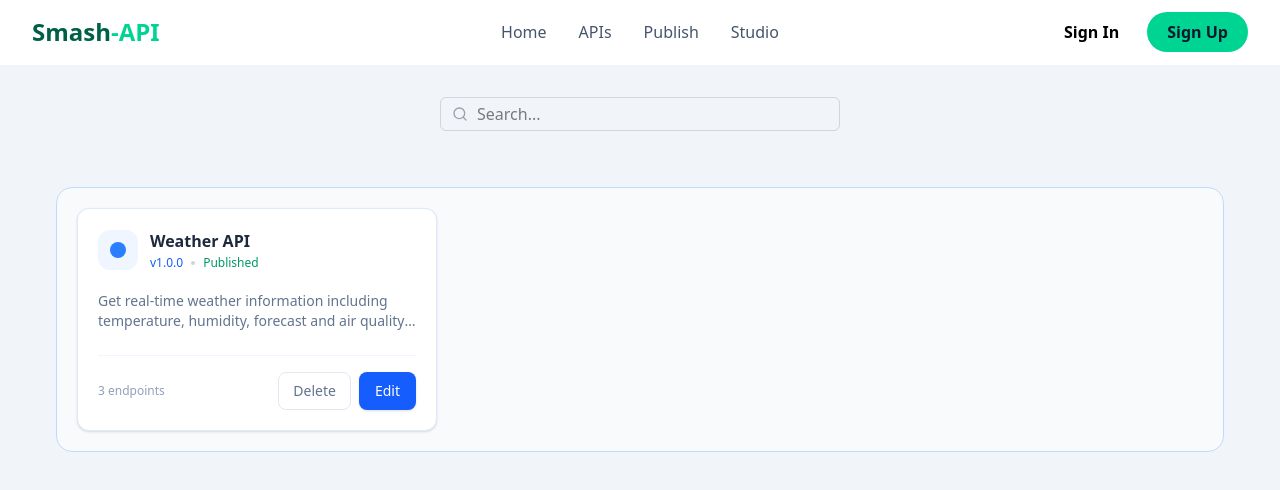
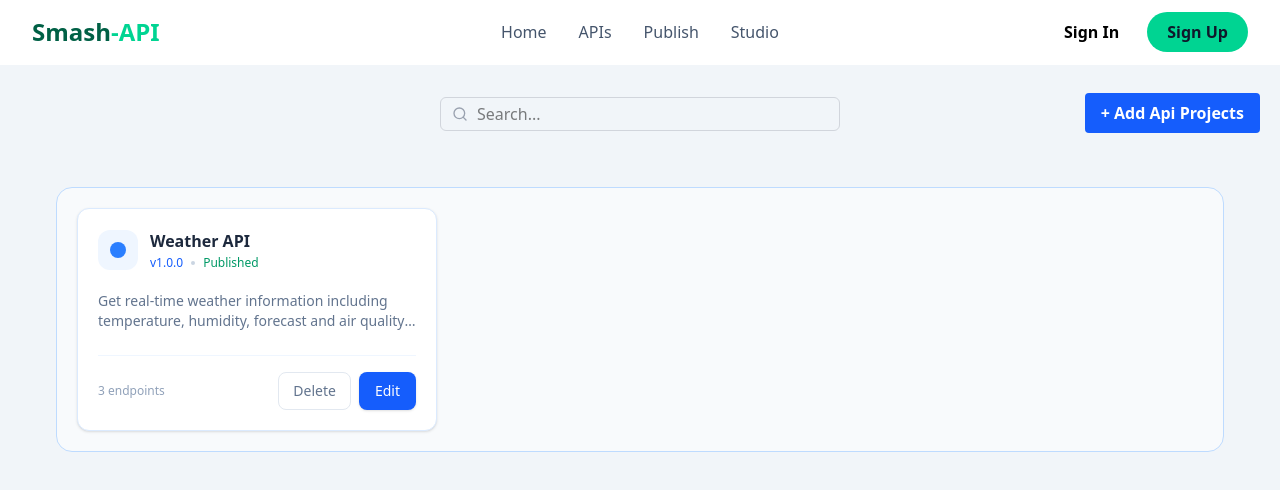
Before and after one commit to Nisarghere/API-frontend, a Next.js app: page /Studio in a window 1280 px wide. Shown: the top 490 px of the page. Built offline with nearby package versions, Linux system fonts and the light colour scheme.

Commit message:
Studio page updated

```diff
--- a/app/Studio/Studio.tsx
+++ b/app/Studio/Studio.tsx
@@ -5,16 +5,17 @@ import SearchStudio from "./SearchStudio";
 const Studio = () => {
   return (
     <div className="min-h-screen bg-slate-100">
+      <div className=" relative flex  justify-between relative">
+        <div className="mx-auto">
           <SearchStudio />
-
+        </div>
+        <button className="absolute top-7 right-0 px-4 bg-blue-600 py-2 mr-5 rounded text-white rounded hover:bg-blue-700 font-semibold">+ Add Api Projects</button>
+      </div>
       <div className="m-14 rounded-2xl border border-blue-200 bg-white/50 p-5">
         <div className="flex flex-wrap gap-4">
-
           <div className="group flex min-h-52 w-90 flex-col justify-between rounded-xl border border-blue-100 bg-white p-5 shadow-sm transition-all duration-200  hover:border-blue-200 hover:shadow-md">
-
             <div>
               <div className="flex items-start justify-between">
-
                 {/* API Info */}
                 <div className="flex items-center gap-3">
                   <div className="flex h-10 w-10 items-center justify-center rounded-xl bg-blue-50">
@@ -27,9 +28,7 @@ const Studio = () => {
                     </h3>
 
                     <div className="mt-0.5 flex items-center gap-2">
-                <span className="text-xs text-blue-600">
-                  v1.0.0
-                </span>
+                      <span className="text-xs text-blue-600">v1.0.0</span>
 
                       <span className="h-1 w-1 rounded-full bg-slate-300" />
 
@@ -39,8 +38,6 @@ const Studio = () => {
                     </div>
                   </div>
                 </div>
-
-
               </div>
 
               <p className="mt-5 line-clamp-2 text-sm leading-5 text-slate-500">
@@ -50,13 +47,9 @@ const Studio = () => {
             </div>
 
             <div className="mt-6 flex items-center justify-between border-t border-blue-50 pt-4">
-
-        <span className="text-xs text-slate-400">
-          3 endpoints
-        </span>
+              <span className="text-xs text-slate-400">3 endpoints</span>
 
               <div className="flex gap-2">
-
                 <button className="rounded-lg border border-slate-200 px-3.5 py-2 text-sm font-medium text-slate-500 transition hover:border-red-200 hover:bg-red-50 hover:text-red-600">
                   Delete
                 </button>
@@ -64,10 +57,8 @@ const Studio = () => {
                 <button className="rounded-lg bg-blue-600 px-4 py-2 text-sm font-medium text-white shadow-sm transition hover:bg-blue-700">
                   Edit
                 </button>
-
               </div>
             </div>
-
           </div>
         </div>
       </div>
--- a/app/components/Homepage.tsx
+++ b/app/components/Homepage.tsx
@@ -186,7 +186,7 @@ const Homepage = () => {
         <h2 className="ml-4 mb-4 text-4xl font-extrabold leading-tight tracking-tight text-slate-600">
           <span className="bg-blue-600 bg-clip-text text-transparent">
             30+
-          </span>{" "}
+          </span>
           Production-Ready APIs
         </h2>
 
```
Lines whose indentation alone changed are shown as unchanged.
